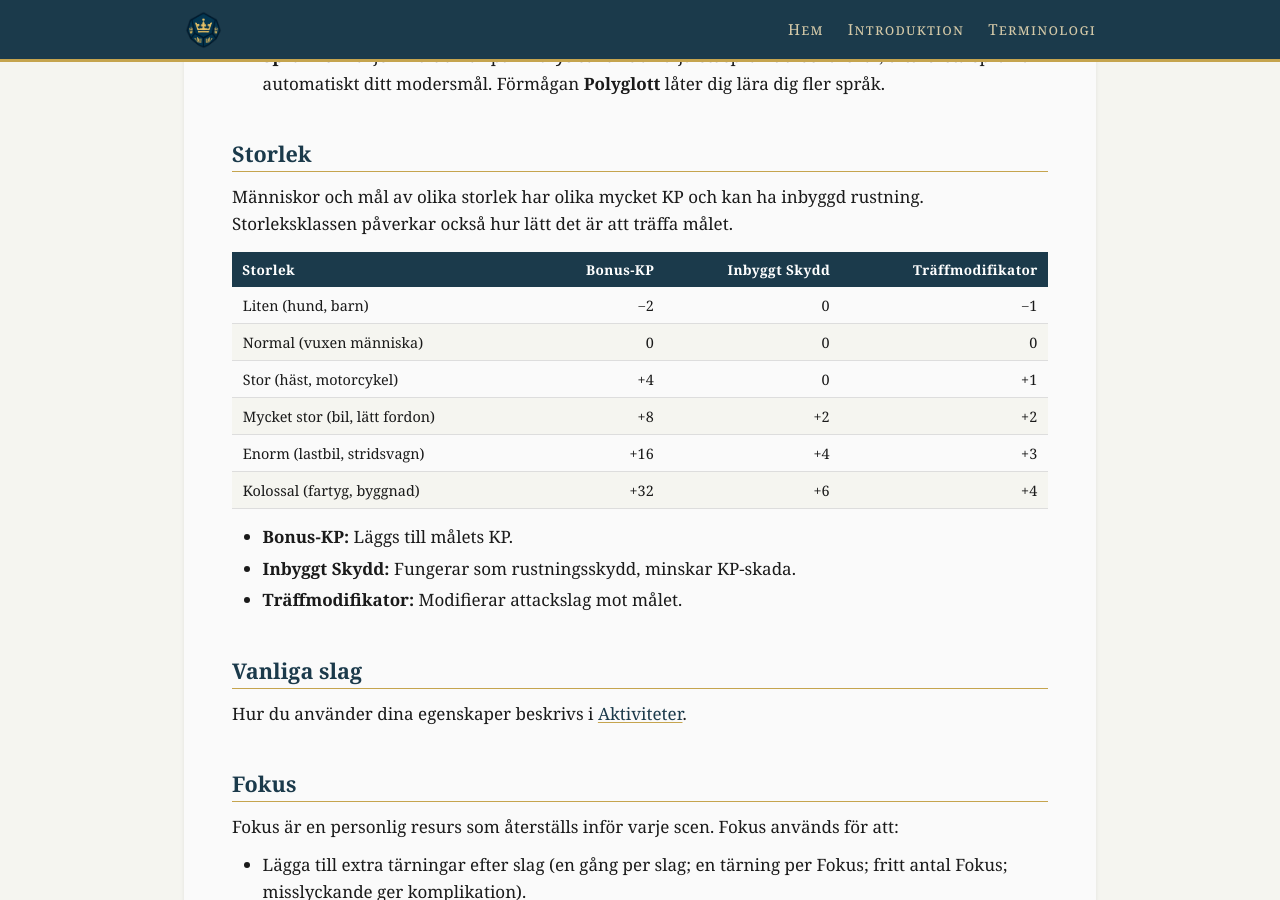
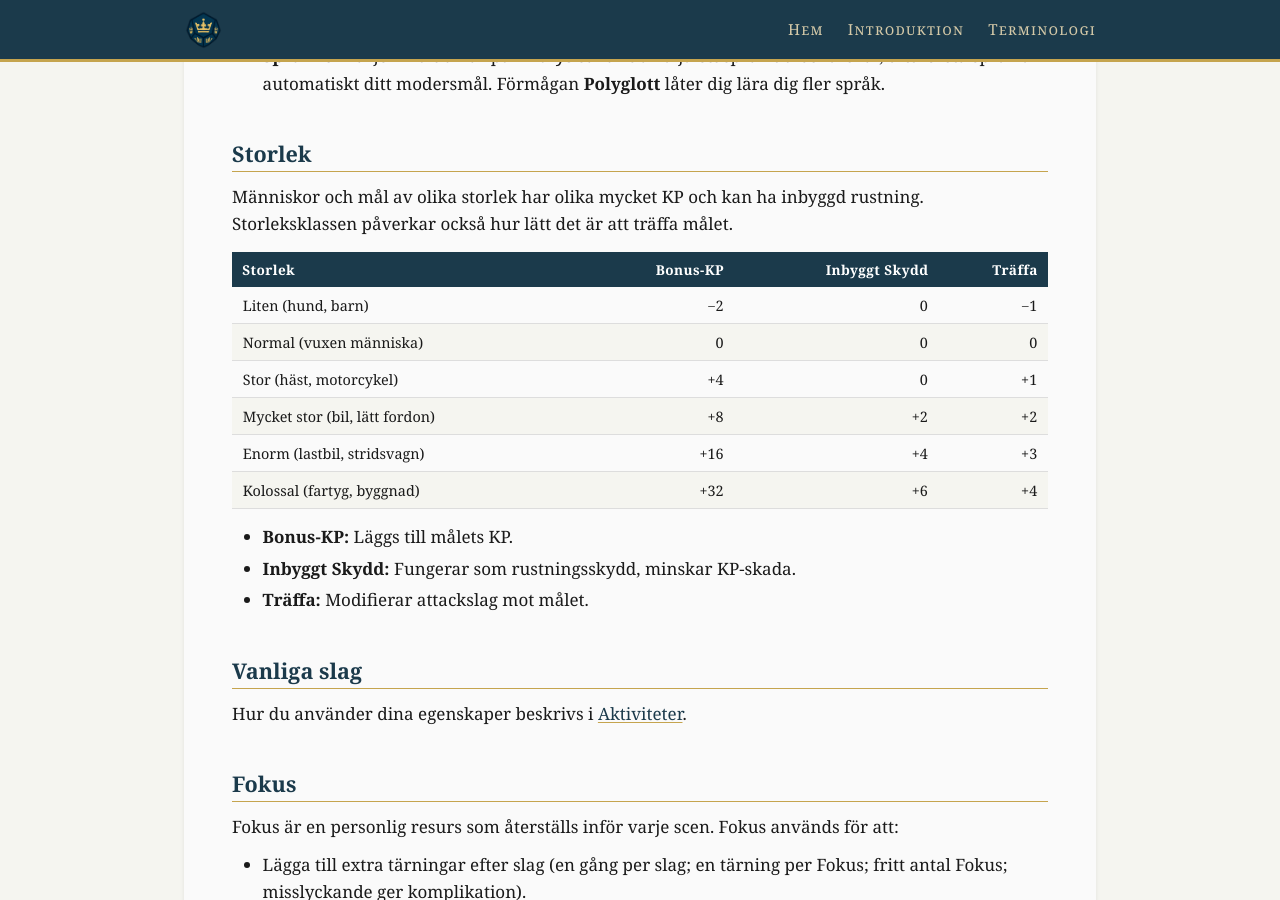
Before and after one commit to ulmus/Riket, a Jekyll site: the page built from Regler/Grundregler.md, in a window 1280 px wide and 900 px high, scrolled down 2254 px. Built offline with Jekyll 4.4.1, drawn with Linux system fonts in a browser that asks for light colours; our own code applies the rules of GitHub Pages for plain Markdown files.

Commit message:
Update Grundregler.md

```diff
--- a/Regler/Grundregler.md
+++ b/Regler/Grundregler.md
@@ -66,18 +66,18 @@ Varje karaktär börjar spelet med en Expertis.
 
 Människor och mål av olika storlek har olika mycket KP och kan ha inbyggd rustning. Storleksklassen påverkar också hur lätt det är att träffa målet.
 
-| Storlek                               | Bonus-KP | Inbyggt Skydd | Träffmodifikator |
-| ------------------------------------- | -------: | ------------: | ---------------: |
-| Liten (hund, barn)                    |       −2 |             0 |               −1 |
-| Normal (vuxen människa)               |        0 |             0 |                0 |
-| Stor (häst, motorcykel)               |       +4 |             0 |               +1 |
-| Mycket stor (bil, lätt fordon)        |       +8 |            +2 |               +2 |
-| Enorm (lastbil, stridsvagn)           |      +16 |            +4 |               +3 |
-| Kolossal (fartyg, byggnad)            |      +32 |            +6 |               +4 |
+| Storlek                        | Bonus-KP | Inbyggt Skydd | Träffa |
+| ------------------------------ | -------: | ------------: | -----: |
+| Liten (hund, barn)             |       −2 |             0 |     −1 |
+| Normal (vuxen människa)        |        0 |             0 |      0 |
+| Stor (häst, motorcykel)        |       +4 |             0 |     +1 |
+| Mycket stor (bil, lätt fordon) |       +8 |            +2 |     +2 |
+| Enorm (lastbil, stridsvagn)    |      +16 |            +4 |     +3 |
+| Kolossal (fartyg, byggnad)     |      +32 |            +6 |     +4 |
 
 - **Bonus-KP:** Läggs till målets KP.
 - **Inbyggt Skydd:** Fungerar som rustningsskydd, minskar KP-skada.
-- **Träffmodifikator:** Modifierar attackslag mot målet.
+- **Träffa:** Modifierar attackslag mot målet.
 
 ## Vanliga slag
 
```
